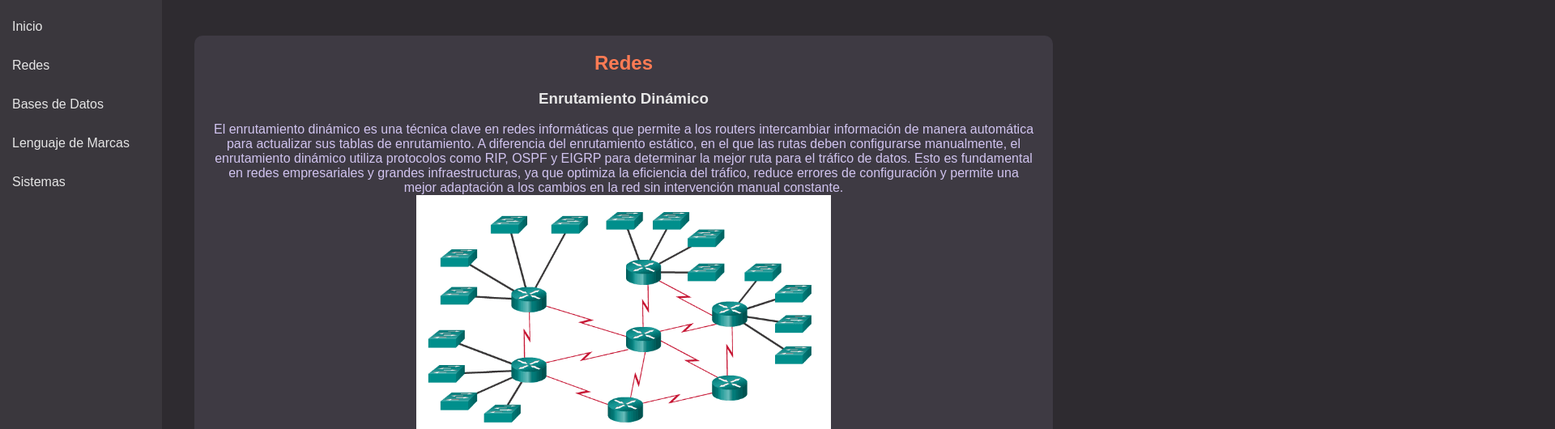
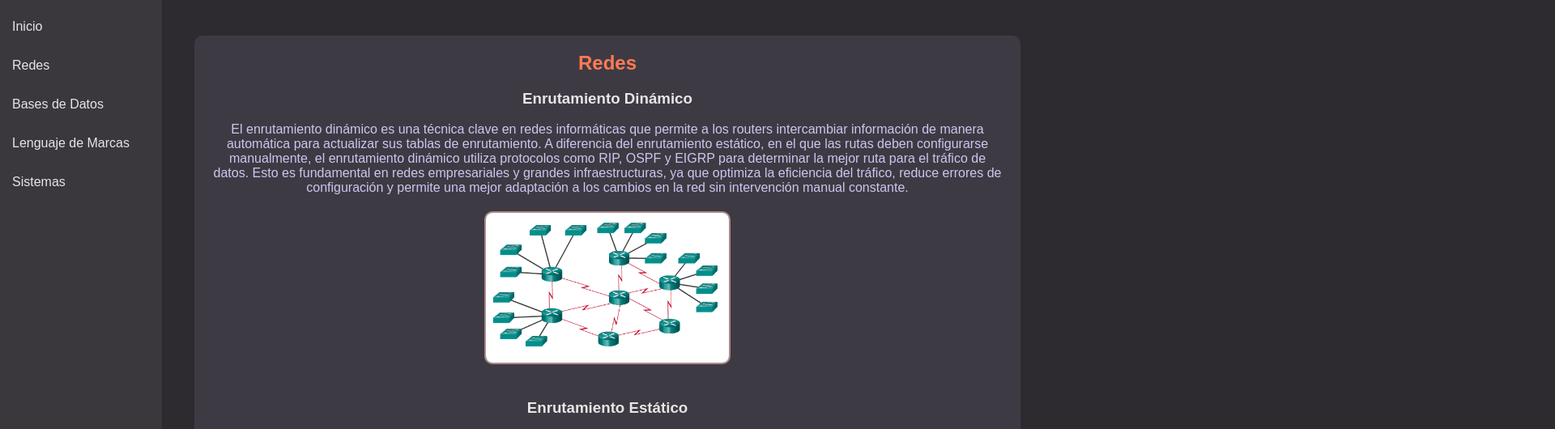
Before and after one commit to smith9-asb/proyectopaginaweb, a plain HTML site: page paginas/redes.html in a window 1280 px wide. Shown: the part 76-606 px from the top of the page at 81% size, 1920 px wide, since content can reach past the window. Drawn offline with Linux system fonts and the light colour scheme.

Commit message:
error en entrega

```diff
--- a/estilos/styles.css
+++ b/estilos/styles.css
@@ -178,3 +178,15 @@ section p {
 #seccion3 img {
     display: inline-block;
 }
+
+.enrutamiento img,
+.html-css img,
+.powershell img,
+.bases-datos img {
+    width: 300px;
+    height: auto;
+    display: block;
+    margin: 20px auto;
+    border-radius: 10px;
+    border: 2px solid #ac8a8a;
+}
```
